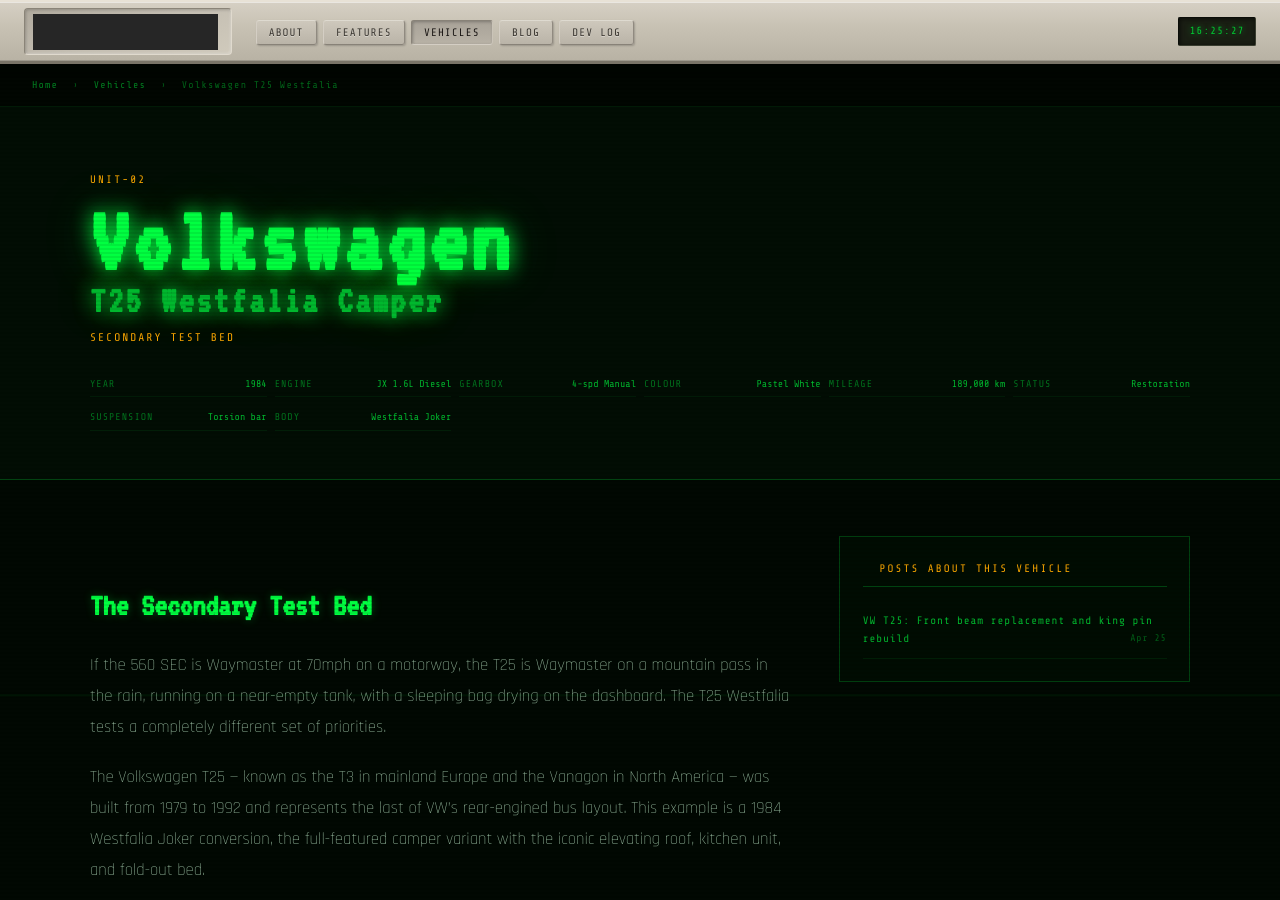
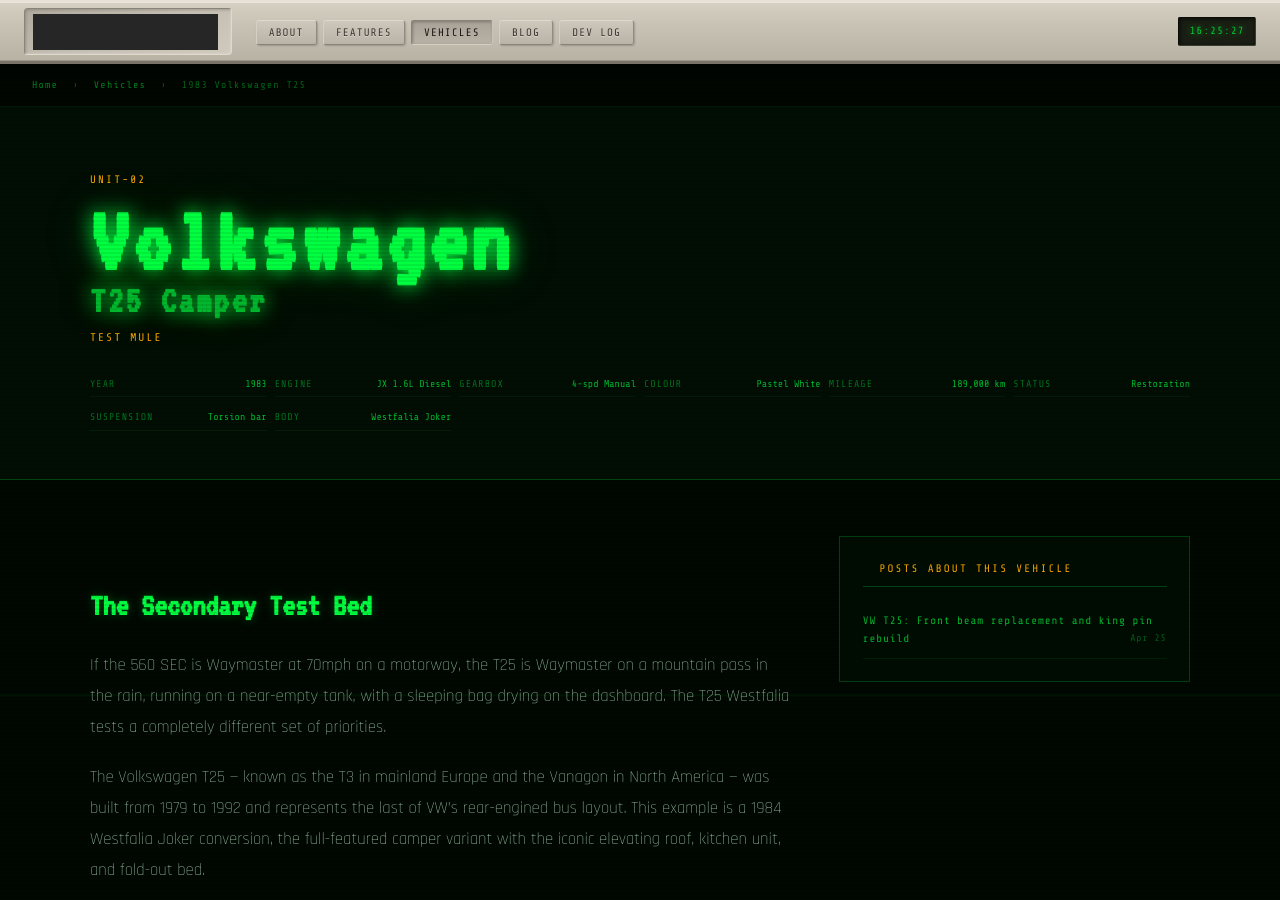
Before and after one commit to WaymasterOrg/waymaster.com, a Jekyll site: the page built from _vehicles/vw-t25-westfalia.md, in a window 1280 px wide and 900 px high. Built offline with Jekyll 4.4.1, drawn with Linux system fonts in a browser that asks for light colours.

Commit message:
Update vw-t25-westfalia.md

```diff
--- a/_vehicles/vw-t25-westfalia.md
+++ b/_vehicles/vw-t25-westfalia.md
@@ -1,14 +1,14 @@
 ---
 layout: vehicle
-title: "Volkswagen T25 Westfalia"
+title: "1983 Volkswagen T25"
 unit_id: "UNIT-02"
 make: "Volkswagen"
-model: "T25  Westfalia Camper"
-badge: "SECONDARY TEST BED"
+model: "T25 Camper"
+badge: "TEST MULE"
 category: vw
 summary: "The T25 Westfalia represents the other extreme — a slow, loveable workhorse where Waymaster's camping and touring features find their natural home."
 specs:
-  - ["Year", "1984"]
+  - ["Year", "1983"]
   - ["Engine", "JX  1.6L Diesel"]
   - ["Gearbox", "4-spd Manual"]
   - ["Colour", "Pastel White"]
```
